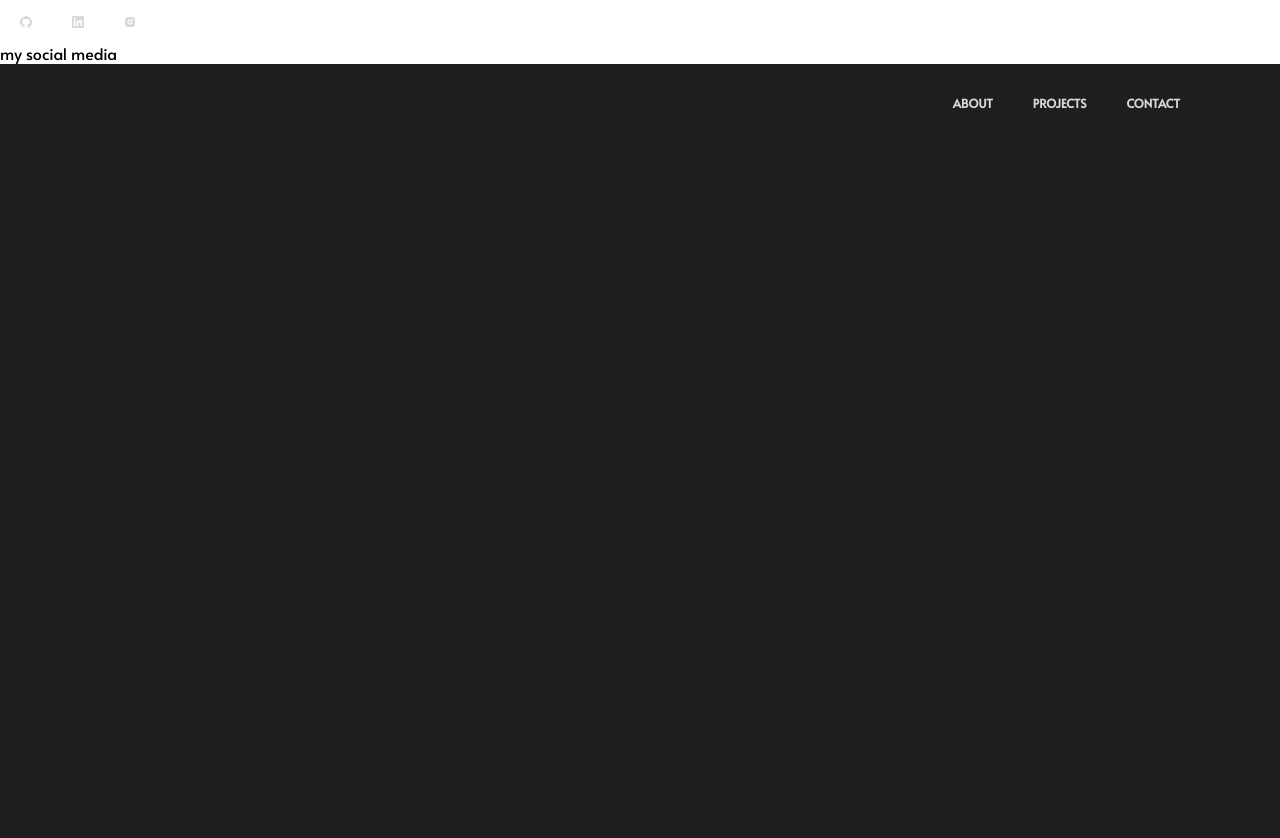
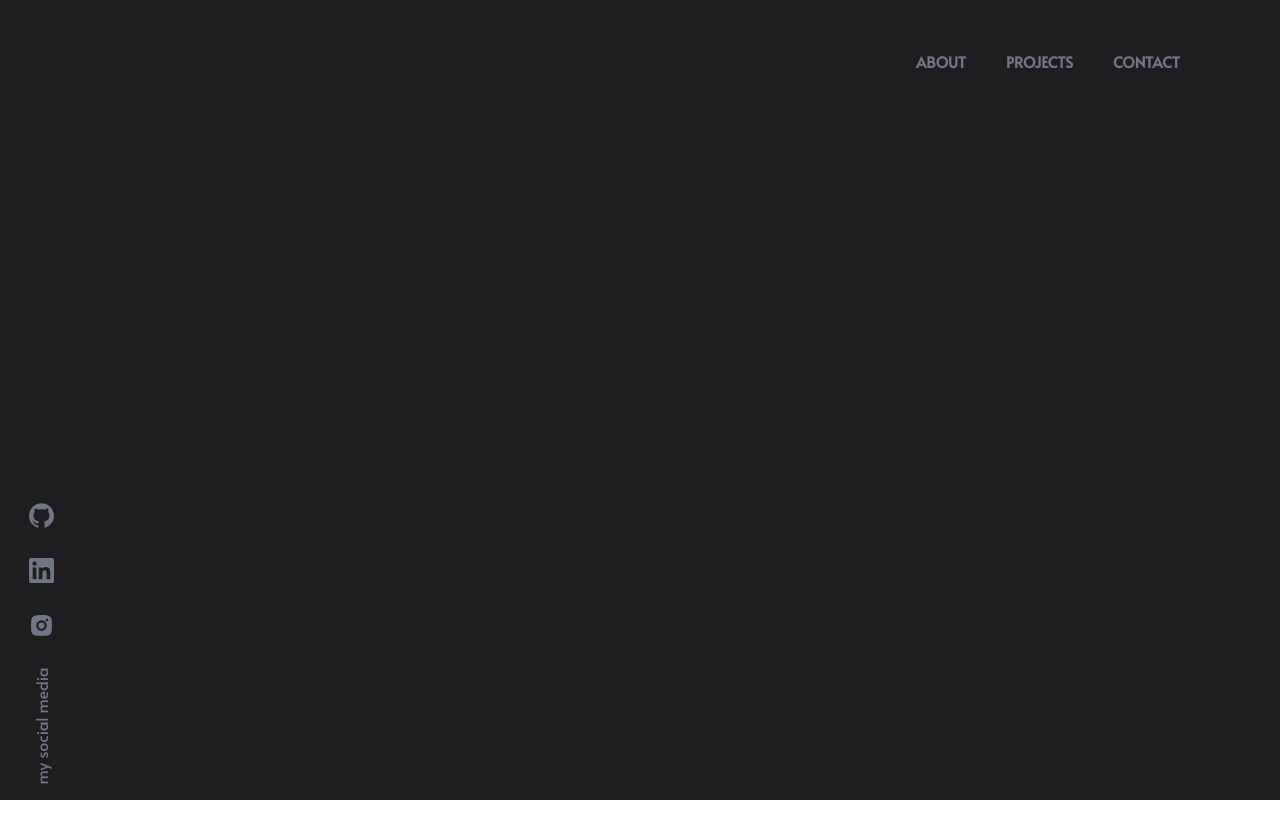
Before and after one commit to czyzix/portfolio-website, a JavaScript app: page / in a window 1280 px wide. Shown: the top 838 px of the page. After the commit the page ends 800 px from the top, so only its background shows below. Built offline with nearby package versions, Linux system fonts and the light colour scheme; the HTML template or start-up script is replaced by a standard one.

Commit message:
changed styles

```diff
--- a/src/components/navbar/navbar.css
+++ b/src/components/navbar/navbar.css
@@ -3,102 +3,46 @@
     margin: 0;
     padding: 0;
     z-index: 100;
-    top: 10vh;
+    top: 5vh;
     right: 10vh;
     /* background-color: rgb(100, 255, 178); */
 }
 
-ul {
+.navbar-list {
     position: relative;
     display: flex;
     flex-direction: row;
     padding: 0;
 }
 
-li {
+.navbar-list li {
     padding: 10px 20px;
 }
 
-a {
+.navbar-list a {
     position: relative;
     text-decoration: none;
-    color: rgb(216, 216, 216);
-    font-size: 12px;;
+    color: rgb(112, 118, 133);
+    font-size: 15px;;
     font-weight: 900;
+    transition: all 0.3s ease-in-out;
 }
 
-a:after {
+.navbar-list a:after {
     content: "";
     position: absolute;
     background-color: white;
-    height: 2px;
+    height: 3px;
     width: 0;
     left: 0;
     bottom: -3px;
     transition: 0.3s;
 }
 
-a:hover:after {
+.navbar-list a:hover:after {
     width: 100%;
 }
 
-a:hover {
+.navbar-list a:hover {
     color: white;
 }
-
-/* a {
-    position: relative;
-    text-decoration: none;
-    font-size: 60px;
-    font-family: 'Poppins', sans-serif;
-    font-weight: 900;
-    letter-spacing: 5px;
-    color: rgb(60, 28, 82);
-    z-index: 1;
-}
-
-a:before {
-    content:attr(data-text);
-    position: absolute;
-    top: 0em;
-    left: 0em;
-    color: transparent;
-    background-image: repeating-linear-gradient(
-        135deg,
-        transparent 0,
-        transparent 2px,
-        rgb(0, 0, 0) 2px,
-        rgb(0, 0, 0) 4px
-    );
-    -webkit-background-clip: text;
-    background-clip: text;
-    z-index: -1;
-    -webkit-text-stroke: 1px black;
-    transition: 0.3s;
-}
-
-a:hover:before {
-    top: 0.2em;
-    left: 0.2em;
-}
-
-a:hover {
-    color:rgb(255, 255, 255);
-}
-
-a:after {
-    content:attr(data-text);
-    position: absolute;
-    top: 0em;
-    left: 0em;
-    color: rgba(255, 0, 255, 0.562);
-    -webkit-text-stroke: 2px rgb(255, 0, 234);
-    transition: 0.3s;
-    z-index: -1;
-
-}
-
-a:hover:after {
-    top: -0.2em;
-    left: -0.2em;
-} */
--- a/src/components/sidebar/sidebar.css
+++ b/src/components/sidebar/sidebar.css
@@ -0,0 +1,46 @@
+.sidebar-container {
+    position: absolute;
+    margin: 0;
+    padding: 0;
+    z-index: 100;
+    bottom: 0;
+    left: 2vh;
+    display: flex;
+    flex-direction: column;
+    align-items: center;
+    height: 320px;
+    width: 50px;
+}
+
+.sidebar-list {
+    position: relative;
+    display: flex;
+    flex-direction: column;
+    padding: 0;
+    font-size: 25px;
+}
+
+.sidebar-list li {
+    margin-top: 20px;
+    overflow: visible;
+}
+
+.ico {
+    position: relative;
+    color: rgb(112, 118, 133);
+    margin: 20px;
+    transition: all 0.3s ease-in-out;
+}
+
+.ico:hover {
+    color: white;
+    bottom: 5px;
+}
+
+.social-text {
+    white-space: nowrap;
+    position: relative;
+    top: 70px;
+    color: rgb(112, 118, 133);;
+    transform: rotate(-90deg);
+}
```
